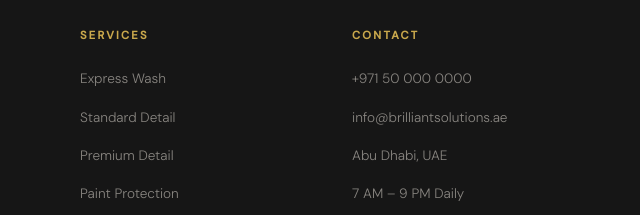
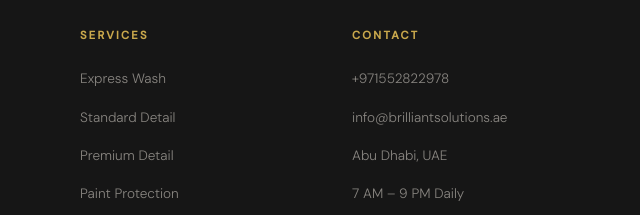
Before and after one commit to Hrithik990/brilliant-solutions-car, a plain HTML site: page index.html in a window 1280 px wide. Shown: the part 3550-3765 px from the top of the page, 640-1280 px from the left. Drawn offline with nearby package versions, Linux system fonts and the light colour scheme.

Commit message:
Update contact number in index.html

```diff
--- a/index.html
+++ b/index.html
@@ -251,7 +251,7 @@
   <p class="reveal">Book your first wash today and experience Abu Dhabi's premier door-to-door car wash service.</p>
   <div class="cta-actions reveal">
     <a href="contact.html" class="btn-primary">Book a Wash Now</a>
-    <a href="tel:+97150000000" class="btn-outline">Call Us</a>
+    <a href="tel:+971552822978" class="btn-outline">Call Us</a>
   </div>
 </section>
 
@@ -285,7 +285,7 @@
     <div class="footer-col">
       <h5>Contact</h5>
       <ul>
-        <li><a href="tel:+97150000000">+971 50 000 0000</a></li>
+        <li><a href="tel:+971552822978">+971552822978</a></li>
         <li><a href="mailto:info@brilliantsolutions.ae">info@brilliantsolutions.ae</a></li>
         <li><a href="#">Abu Dhabi, UAE</a></li>
         <li><a href="#">7 AM – 9 PM Daily</a></li>
```
